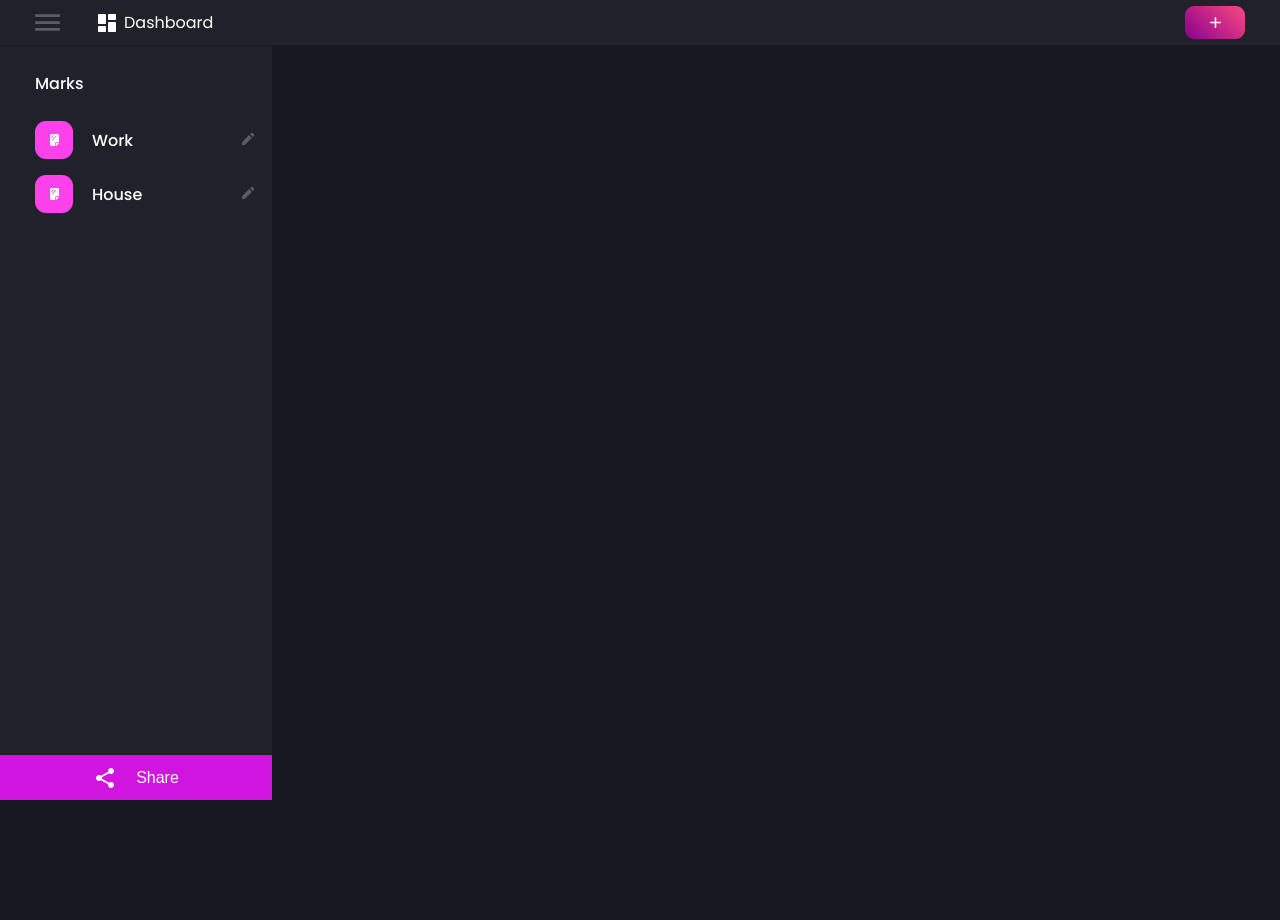
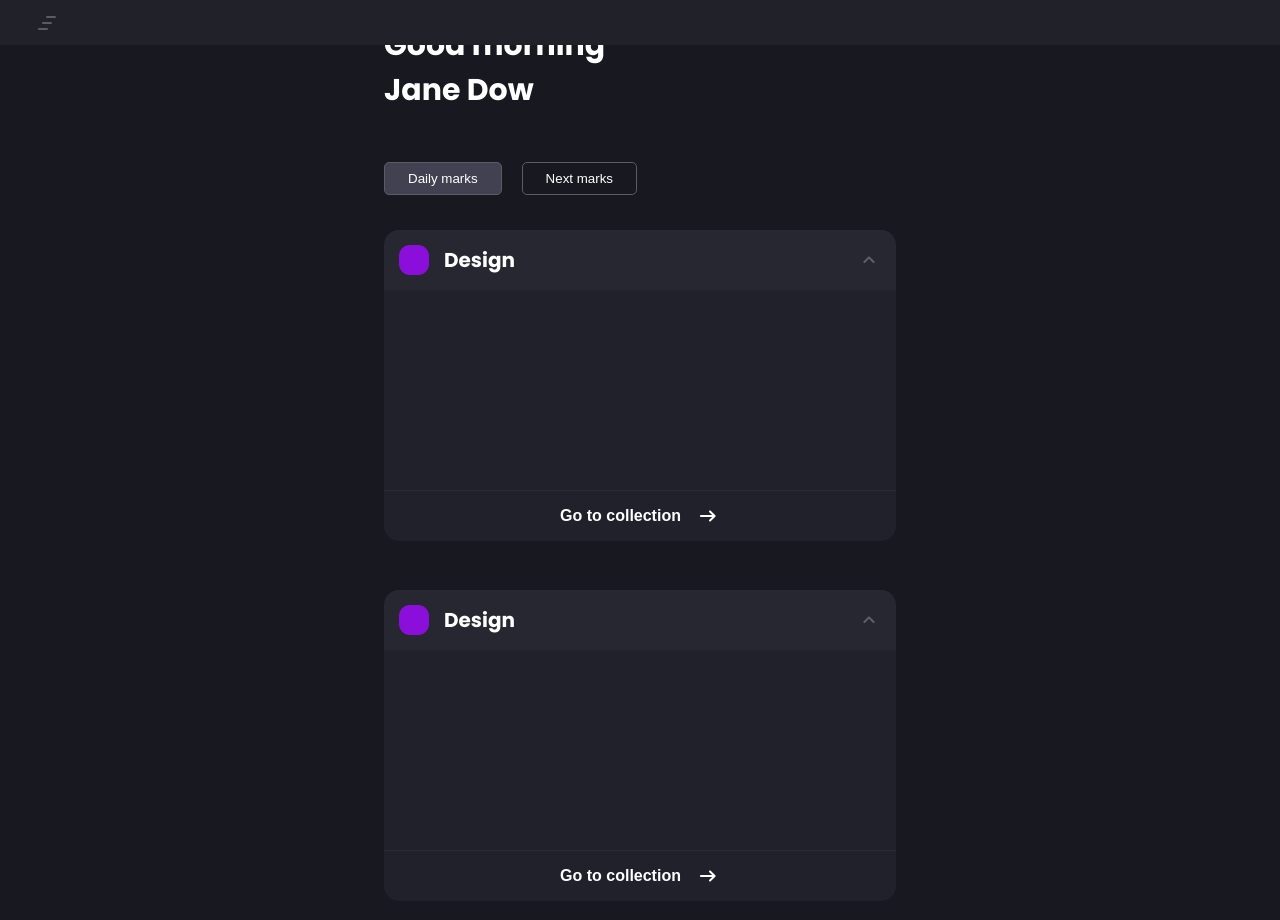
Before and after one commit to EldsonC/Sheet-edit, a React (Create React App) app: page / in a window 1280 px wide. Shown: the top 920 px of the page. Before the commit the page ends 800 px from the top, so only its background shows below. Built offline with nearby package versions, Linux system fonts and the light colour scheme.

Commit message:
card-preview-dashboard

```diff
--- a/src/app/dashboard.tsx
+++ b/src/app/dashboard.tsx
@@ -1,5 +1,71 @@
+import { MenuPoints } from "../assets/icon/menu-points";
+import { Right } from "../assets/icon/right";
+import { UpArrow } from "../assets/icon/uparrow";
+import { Dashboard_Style } from "../assets/style/dashboard";
+
 export const Dashboard = () => {
     return (
-        <div></div>
+        <Dashboard_Style>
+            <div className="content-main">
+                <header>
+                    <span>Dasboard</span>
+                    <MenuPoints/>
+                </header>
+                <div className="subheader">
+                    <span>Good morning <br /> Jane Dow</span>
+                    <div className="btn-conatiner">
+                        <button id="marked-btn">
+                            Daily marks
+                        </button>
+                        <button>
+                            Next marks
+                        </button>
+                    </div>
+                </div>
+                <section className="content-cards">
+                    <div className="card-preview">
+                        <header>
+                            <div className="container-left-card">
+                                <div className="ilustration">
+
+                                </div>
+                                <span>Design</span>
+                            </div>
+                            <UpArrow/>
+                        </header>
+                        <div className="body-card-preview">
+
+                        </div>
+                        <footer>
+                            <button>
+                                <span>Go to collection</span>
+                                <Right/>
+                            </button>
+                        </footer>
+                    </div>
+
+                    <div className="card-preview">
+                        <header>
+                            <div className="container-left-card">
+                                <div className="ilustration">
+
+                                </div>
+                                <span>Design</span>
+                            </div>
+                            <UpArrow/>
+                        </header>
+                        <div className="body-card-preview">
+
+                        </div>
+                        <footer>
+                            <button>
+                                <span>Go to collection</span>
+                                <Right/>
+                            </button>
+                        </footer>
+                    </div>
+                </section>
+            </div>
+        </Dashboard_Style>
     );
 };
--- /dev/null
+++ b/src/assets/icon/menu-points.tsx
@@ -0,0 +1,22 @@
+import React from "react";
+
+export function MenuPoints() {
+  return (
+    <svg
+      xmlns="http://www.w3.org/2000/svg"
+      width="25"
+      height="5"
+      fill="none"
+      viewBox="0 0 25 5"
+    >
+      <g fill="#5B5B63" clipPath="url(#clip0_21_10)">
+        <path d="M2.75 4.938a2.438 2.438 0 100-4.876 2.438 2.438 0 000 4.875zM12.5 4.938a2.437 2.437 0 100-4.875 2.437 2.437 0 000 4.875zM22.25 4.938a2.437 2.437 0 100-4.875 2.437 2.437 0 000 4.875z"></path>
+      </g>
+      <defs>
+        <clipPath id="clip0_21_10">
+          <path fill="#fff" d="M0 0H25V5H0z"></path>
+        </clipPath>
+      </defs>
+    </svg>
+  );
+}
--- a/src/assets/icon/menu.tsx
+++ b/src/assets/icon/menu.tsx
@@ -4,14 +4,14 @@ export function Menu() {
   return (
     <svg
       xmlns="http://www.w3.org/2000/svg"
-      width="25"
-      height="33"
+      width="24"
+      height="24"
       fill="none"
-      viewBox="0 0 25 33"
+      viewBox="0 0 24 24"
     >
       <path
         fill="#5B5B63"
-        d="M.125 24.75V22h24.75v2.75H.125zm0-6.875v-2.75h24.75v2.75H.125zm0-6.875V8.25h24.75V11H.125z"
+        d="M12 5a1 1 0 100 2h8a1 1 0 100-2h-8zm-5 7a1 1 0 011-1h8a1 1 0 010 2H8a1 1 0 01-1-1zm-4 6a1 1 0 011-1h8a1 1 0 010 2H4a1 1 0 01-1-1z"
       ></path>
     </svg>
   );
--- /dev/null
+++ b/src/assets/icon/right.tsx
@@ -0,0 +1,18 @@
+import React from "react";
+
+export function Right() {
+  return (
+    <svg
+      xmlns="http://www.w3.org/2000/svg"
+      width="24"
+      height="24"
+      fill="none"
+      viewBox="0 0 24 24"
+    >
+      <path
+        fill="#fff"
+        d="M13.3 17.275a.947.947 0 01-.288-.725c.009-.283.113-.525.313-.725L16.15 13H5a.968.968 0 01-.713-.288A.967.967 0 014 12a.97.97 0 01.287-.713A.97.97 0 015 11h11.15L13.3 8.15c-.2-.2-.3-.438-.3-.713 0-.275.1-.512.3-.712.2-.2.438-.3.713-.3.275 0 .512.1.712.3L19.3 11.3c.1.1.171.208.213.325.041.117.062.242.062.375s-.02.258-.062.375a.883.883 0 01-.213.325l-4.6 4.6a.932.932 0 01-.687.275.974.974 0 01-.713-.3z"
+      ></path>
+    </svg>
+  );
+}
--- /dev/null
+++ b/src/assets/icon/uparrow.tsx
@@ -0,0 +1,18 @@
+import React from "react";
+
+export function UpArrow() {
+  return (
+    <svg
+      xmlns="http://www.w3.org/2000/svg"
+      width="24"
+      height="24"
+      fill="none"
+      viewBox="0 0 24 24"
+    >
+      <path
+        fill="#5F5F69"
+        d="M6.7 14.7a.948.948 0 01-.275-.7c0-.283.092-.517.275-.7l4.6-4.6c.1-.1.208-.171.325-.213a1.115 1.115 0 01.763.013c.125.05.229.117.312.2l4.6 4.6a.948.948 0 01.275.7.948.948 0 01-.275.7.948.948 0 01-.7.275.948.948 0 01-.7-.275L12 10.8l-3.9 3.9a.948.948 0 01-.7.275.948.948 0 01-.7-.275z"
+      ></path>
+    </svg>
+  );
+}
--- /dev/null
+++ b/src/assets/style/dashboard.ts
@@ -0,0 +1,140 @@
+import styled from "styled-components";
+
+export const Dashboard_Style = styled.main `
+    /* width: calc(100vw - 272px); */
+    width: 100vw;
+    height: calc(100vh - 45px);
+
+    display: flex;
+    justify-content: center;
+    align-items: center;
+
+    position: absolute;
+    bottom: 0px;
+    right: 0px;
+
+
+    .content-main {
+        width: 40%;
+        height: auto;
+
+        header {
+            padding: 49px 0px;
+            width: 100%;
+
+            display: flex;
+            justify-content: space-between;
+            align-items: center;
+
+            span {
+                color: white;
+                font-size: 20px;
+                font-weight: 700;
+            }
+        }
+        .subheader {
+            span {
+                font-size: 30px;
+                font-weight: 700;
+                color: white;
+            }
+
+            .btn-conatiner {
+                display: flex;
+                margin-top: 49px;
+                gap: 20px;
+
+                #marked-btn {
+                    background: #424151;
+                }
+
+                button {
+                    padding: 8px 23px;
+
+                    border: 1px solid #5B5B63;
+                    outline: none;
+                    border-radius: 5px;
+
+                    background: transparent;
+
+                    font-weight: 500;
+                    color: white;
+
+                    cursor: pointer;
+                }
+            }
+        }
+
+        .content-cards {
+            margin-top: 35px;
+            width: 100%;
+            height: auto;
+
+            .card-preview {
+                margin-bottom: 49px;
+                width: 100%;
+
+                header {
+                    padding: 15px 15px;
+
+                    width: calc(100% - 30px);
+                    background: #272731;
+
+                    border-radius: 15px 15px 0px 0px;
+
+                    .container-left-card {
+                        display: flex;
+                        align-items: center;
+
+                        gap: 15px;
+
+                        .ilustration {
+                            width: 30px;
+                            height: 30px;
+
+                            background: #8C0EDA;
+                            border-radius: 11px;
+                        }
+                    }
+                }
+
+                .body-card-preview {
+                    width: 100%;
+                    height: 200px;
+
+                    background: #21212B;
+                }
+
+                footer {
+                    width: 100%;
+                    height: 50px;
+
+                    border-top: 1px solid #2C2C30;
+
+                    border-radius: 0px 0px 15px 15px;
+
+                    button {
+                        width: 100%;
+                        height: 100%;
+
+                        display: flex;
+                        justify-content: center;
+                        align-items: center;
+
+                        gap: 15px;
+
+                        border-radius: 0px 0px 15px 15px;
+                        border: none;
+
+                        background: #21212B;
+
+                        color: white;
+                        font-size: 16px;
+                        font-weight: 700;
+                    }
+                }
+            }
+
+        }
+    }
+`;
--- a/src/components/app/header.tsx
+++ b/src/components/app/header.tsx
@@ -10,14 +10,14 @@ export const Header = () => {
         <Header_Style>
             <nav>
                 <Menu/>
-                <NavLink to={"/"} className={"btn-nav-dashboard"}>
+                {/* <NavLink to={"/"} className={"btn-nav-dashboard"}>
                     <DashboardIcon/>
                     <span>Dashboard</span>
-                </NavLink>
+                </NavLink> */}
             </nav>
-            <button className="btn-new-sheet">
+            {/* <button className="btn-new-sheet">
                 <Add/>
-            </button>
+            </button> */}
         </Header_Style>
     );
 };
--- a/src/router/router.tsx
+++ b/src/router/router.tsx
@@ -10,7 +10,7 @@ export const Routers = () => {
                 <>
                     <Header/>
                     <Dashboard/>
-                    <Sidebar/>
+                    {/* <Sidebar/> */}
                 </>
             }/>
         </Routes>
```
